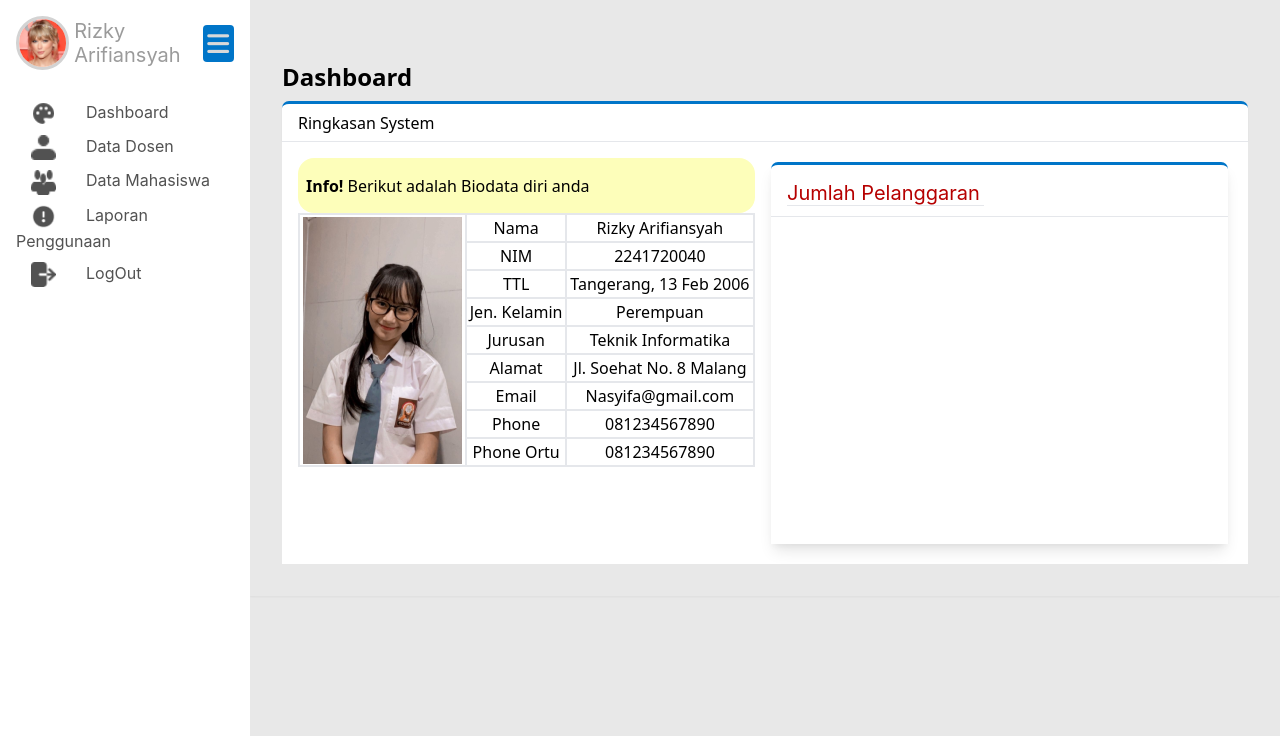
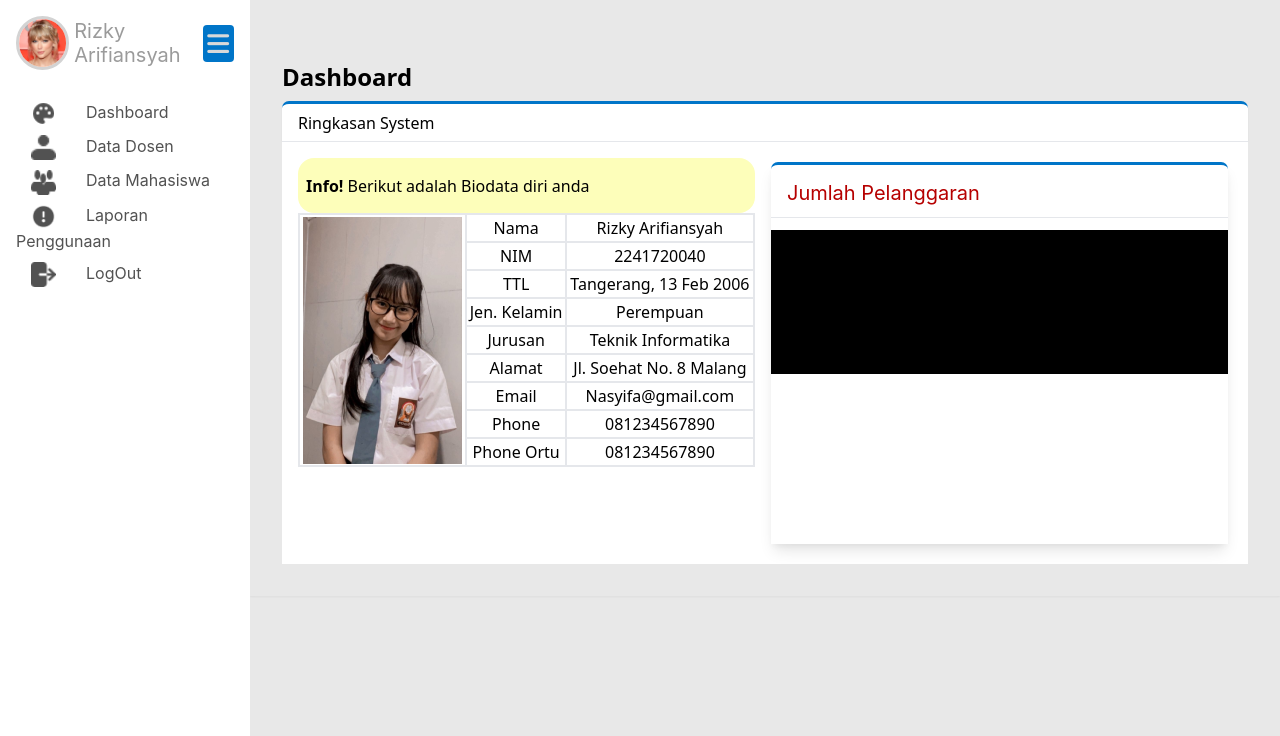
Before and after one commit to rafsanalhad/tatib_2g_final, a PHP site: page /mahasiswa.php in a window 1280 px wide. Shown: the part 64-800 px from the top of the page. Run offline with PHP 8.4, Linux system fonts and the light colour scheme.

Commit message:
update mahasiswa

```diff
--- a/mahasiswa.php
+++ b/mahasiswa.php
@@ -59,7 +59,7 @@
           <table class="w-full text-center">
             <tbody>
               <tr>
-                <td class="border-2 border-slate-700" rowspan="10"><img src="assets/profil/mhs1.png" class="m-auto" alt=""></td>
+                <td class="border-2 border-slate-700" rowspan="10"><img src="assets/profil/mhs1.png" class="m-auto" alt="profil"></td>
               </tr>
               <tr>
                 <td class="border-2 border-slate-700">Nama</td>
@@ -101,9 +101,11 @@
           </table>
         </div>
         <div class="flex-1 bg-white jumlah_pelanggaran shadow-lg">
-          <h3 class="pelanggaran_tbr_title">Jumlah Pelanggaran</h3>
-          <hr class="hr_pelanggaran">
-          <hr class="hr_db">
+          <h3 class="pelanggaran_tbr_title mb-3">Jumlah Pelanggaran</h3>
+          <hr class="hr_db mb-3">
+          <div class="h-36 w-34 bg-black">
+
+          </div>
         </div>
     </div>
 
```
